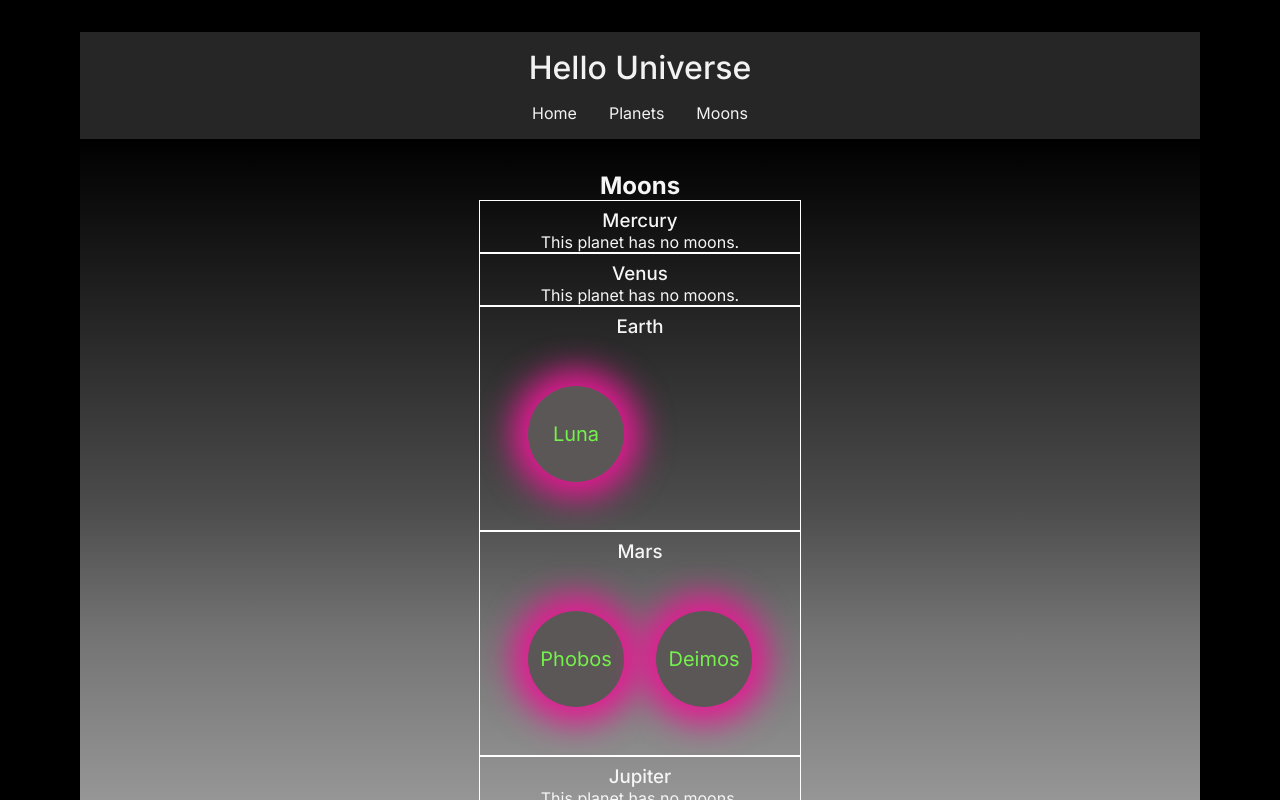
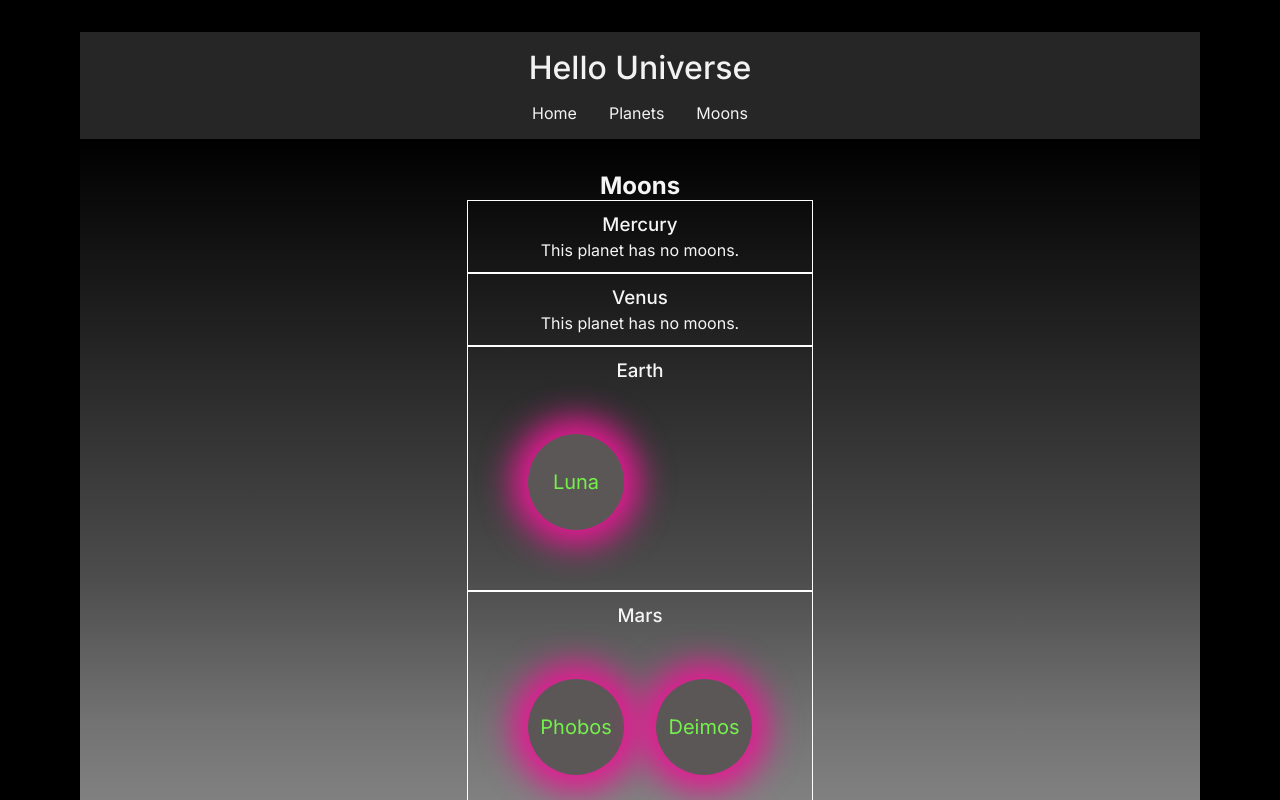
Before and after one commit to franco-ortega/planets-and-moons, a Next.js app: page /moons in a window 1280 px wide. Shown: the top 800 px of the page. Built offline with nearby package versions, Linux system fonts and the light colour scheme.

Commit message:
create createMoonPath to move path creation logic into util

```diff
--- a/src/components/moonlink/MoonLink.jsx
+++ b/src/components/moonlink/MoonLink.jsx
@@ -1,24 +1,17 @@
 'use client';
 
 import Link from 'next/link';
-import convertTitleForPath from '@/utils/convertTitleForPath';
+import { usePathname } from 'next/navigation';
+import createMoonPath from '@/utils/createMoonPath';
 import styles from './MoonLink.module.css';
-import { usePathname } from 'next/navigation';
 
 export default function MoonLink({ planetTitle, moonTitle }) {
-  const planetPath = convertTitleForPath(planetTitle);
-  const moonPath = convertTitleForPath(moonTitle);
+  const parentPath = usePathname();
 
-  const parentPath = usePathname();
-  console.log({ parentPath });
-
-  const path =
-    parentPath === '/moons'
-      ? `planets/${planetPath}/moons/${moonPath}`
-      : `${planetPath}/moons/${moonPath}`;
+  const moonPath = createMoonPath(moonTitle, planetTitle, parentPath);
 
   return (
-    <Link href={path}>
+    <Link href={moonPath}>
       <div className={styles.MoonLink}>{moonTitle}</div>
     </Link>
   );
--- a/src/components/moontableitem/MoonTableItem.module.css
+++ b/src/components/moontableitem/MoonTableItem.module.css
@@ -1,9 +1,10 @@
 .MoonTableItem {
   border: 1px white solid;
+  padding: 0.75rem;
   text-align: center;
 }
 
 .MoonTableItem h3 {
-  margin-top: 0.5rem;
+  margin-bottom: 0.25rem;
   font-weight: 500;
 }
--- /dev/null
+++ b/src/utils/createMoonPath.js
@@ -0,0 +1,10 @@
+import convertTitleForPath from './convertTitleForPath';
+
+export default function createMoonPath(moonTitle, planetTitle, parentPath) {
+  const planetPath = convertTitleForPath(planetTitle);
+  const moonPath = convertTitleForPath(moonTitle);
+
+  return parentPath === '/moons'
+    ? `planets/${planetPath}/moons/${moonPath}`
+    : `${planetPath}/moons/${moonPath}`;
+}
```
